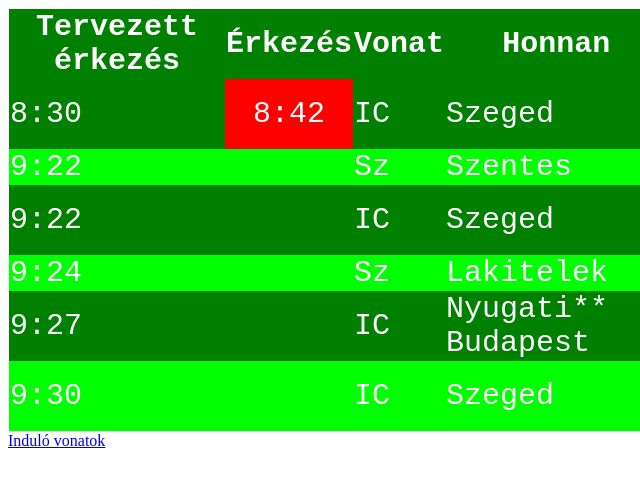
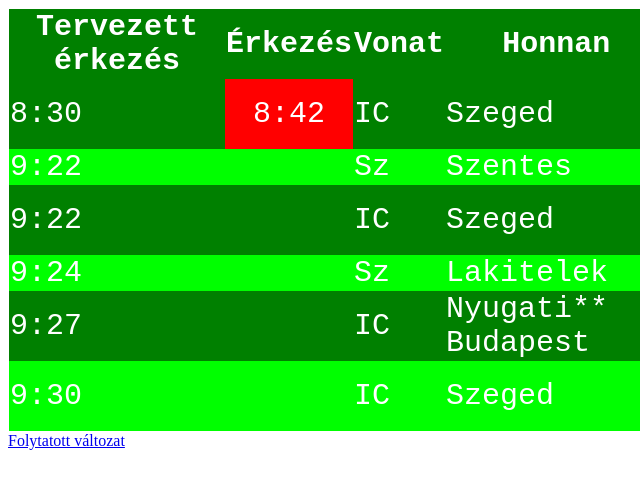
Before and after one commit to VargaAti/2025_01_30_MAV_utastajekoztato, a plain HTML site: page index.html in a window 1280 px wide. Shown: the full height of the page, 0-640 px from the left. Drawn offline with Linux system fonts and the light colour scheme.

Commit message:
Update index.html

```diff
--- a/index.html
+++ b/index.html
@@ -69,6 +69,6 @@
         </tr>
     </tbody>
     </table>
-    <a href="index_indulo.html">Induló vonatok</a>
+    <a href="index_indulo.html">Folytatott változat</a>
 </body>
 </html>
```
